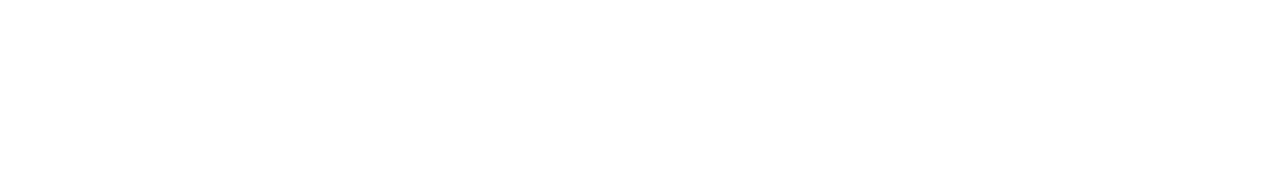
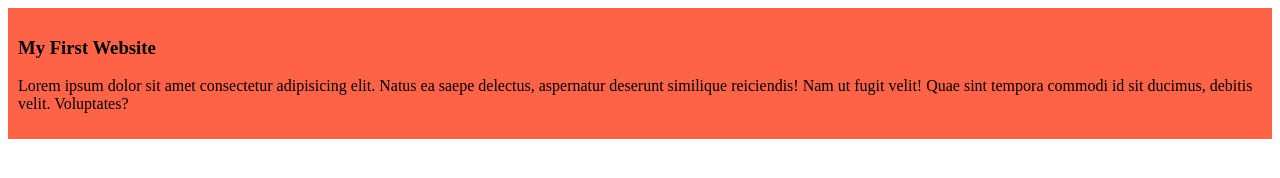
Before and after one commit to Anjuman-ara2828/my-simple-website, a plain HTML site: page index.html in a window 1280 px wide. Drawn offline with Linux system fonts and the light colour scheme.

Commit message:
added the first blog

```diff
--- a/index.html
+++ b/index.html
@@ -4,8 +4,12 @@
     <meta charset="UTF-8">
     <meta name="viewport" content="width=device-width, initial-scale=1.0">
     <title>My Simple Website</title>
+    <link rel="stylesheet" href="styles/blog.css">
 </head>
 <body>
-
+   <div>
+    <h3>My First Website</h3>
+    <p>Lorem ipsum dolor sit amet consectetur adipisicing elit. Natus ea saepe delectus, aspernatur deserunt similique reiciendis! Nam ut fugit velit! Quae sint tempora commodi id sit ducimus, debitis velit. Voluptates?</p>
+   </div>
 </body>
 </html>
--- /dev/null
+++ b/styles/blog.css
@@ -0,0 +1,4 @@
+div{
+    background-color: tomato;
+    padding: 10px;
+}
```
